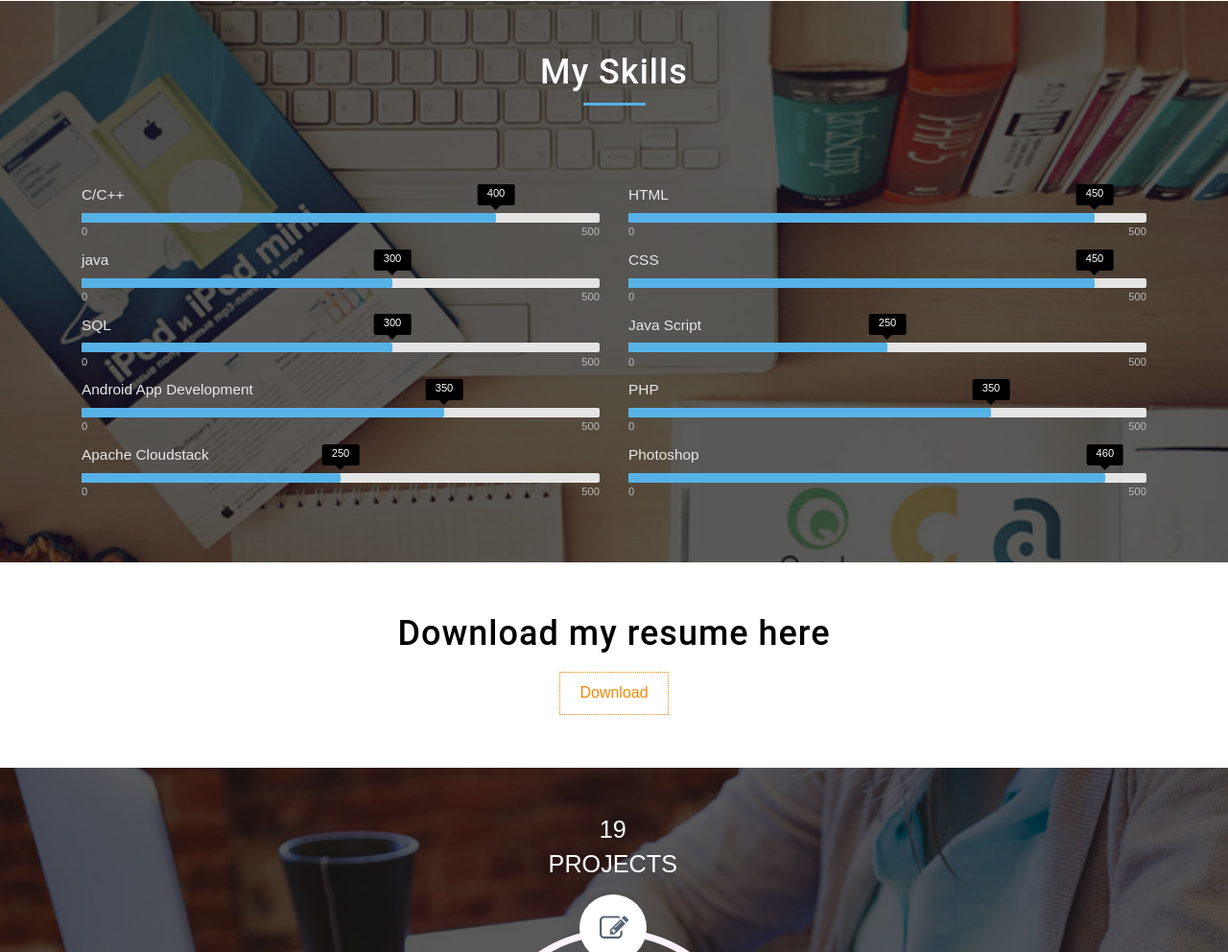
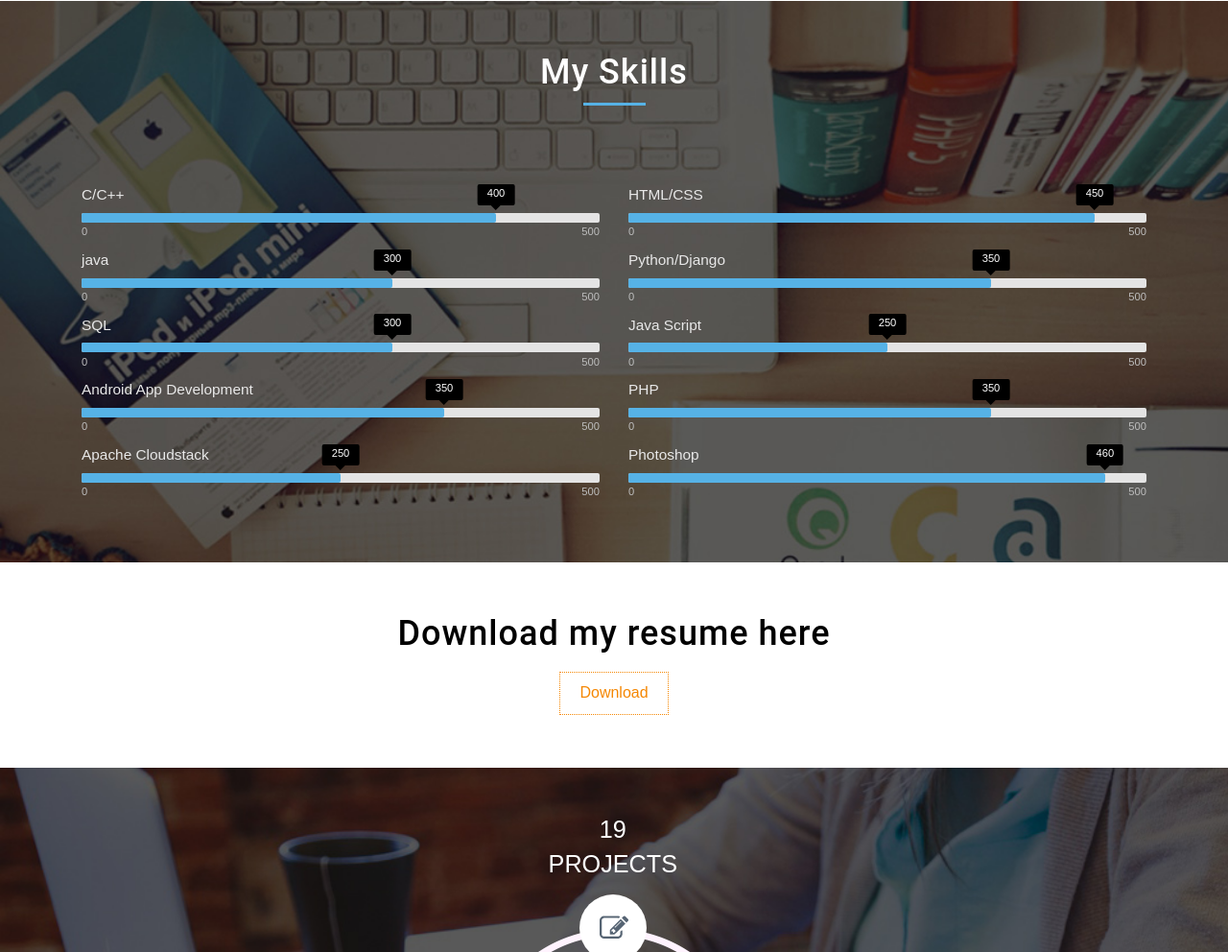
Before and after one commit to sachinnitw1317/sachinnitw1317.github.io, a plain HTML site: page index.html in a window 1280 px wide. Shown: the part 951-1943 px from the top of the page at 96% size. Drawn offline with Linux system fonts and the light colour scheme.

Commit message:
django added

```diff
--- a/index.html
+++ b/index.html
@@ -78,8 +78,8 @@ Smartphone Compatible web template, free webdesigns for Nokia, Samsung, LG, Sony
 			</div>
 			<div class="col-md-6 skills-right">
 				<div class="bar_group">
-					<div class='bar_group__bar thin' label='HTML' show_values='true' tooltip='true' value='450'></div>
-					<div class='bar_group__bar thin' label='CSS' show_values='true' tooltip='true' value='450'></div>
+					<div class='bar_group__bar thin' label='HTML/CSS' show_values='true' tooltip='true' value='450'></div>
+					<div class='bar_group__bar thin' label='Python/Django' show_values='true' tooltip='true' value='350'></div>
 					<div class='bar_group__bar thin' label='Java Script' show_values='true' tooltip='true' value='250'></div>
 					<div class='bar_group__bar thin' label='PHP' show_values='true' tooltip='true' value='350'></div>
 					<div class='bar_group__bar thin' label='Photoshop' show_values='true' tooltip='true' value='460'></div>
```
